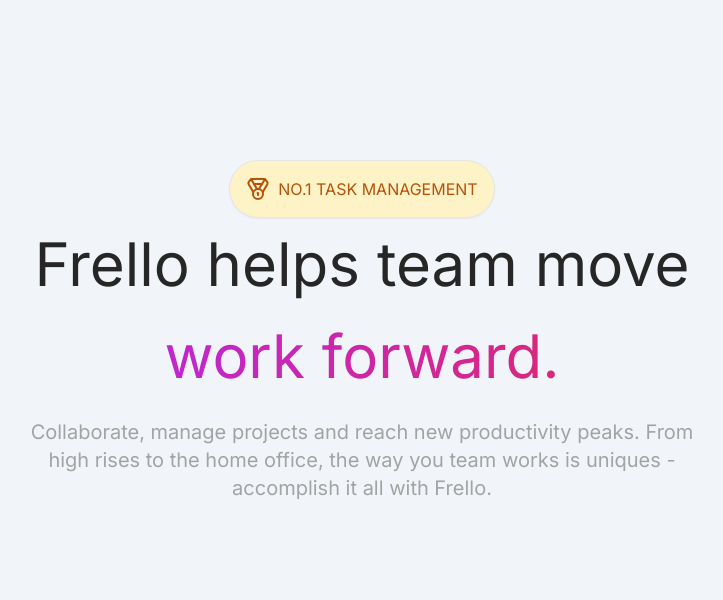
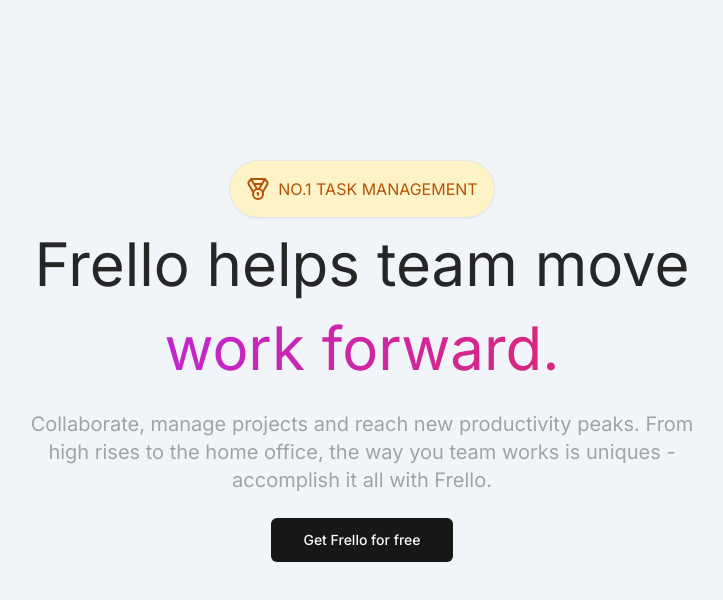
Before and after one commit to tanayvaswani/frello, a Next.js app: page / in a window 1280 px wide. Shown: the top 600 px of the page, without its empty margins (278-1001 px from the left). Built offline with nearby package versions, Linux system fonts and the light colour scheme.

Commit message:
feat: CTA button

```diff
--- a/app/(marketing)/page.tsx
+++ b/app/(marketing)/page.tsx
@@ -1,4 +1,6 @@
+import { Button } from "@frello/components/ui/button";
 import { Medal } from "lucide-react";
+import Link from "next/link";
 
 export default function MarketingPage() {
   return (
@@ -13,7 +15,7 @@ export default function MarketingPage() {
           Frello helps team move
         </h1>
 
-        <div className="text-3xl md:text-6xl text-transparent bg-clip-text bg-gradient-to-r from-fuchsia-600 to-pink-600 px-4 p-2 pb-4 w-fit">
+        <div className="text-3xl md:text-6xl text-transparent bg-clip-text bg-gradient-to-r from-fuchsia-600 to-pink-600 px-4 pb-4 w-fit">
           work forward.
         </div>
 
@@ -23,6 +25,10 @@ export default function MarketingPage() {
           accomplish it all with Frello.
         </div>
       </div>
+
+      <Button className="mt-6" size={"lg"} asChild>
+        <Link href={"/sign-up"}>Get Frello for free</Link>
+      </Button>
     </main>
   );
 }
```
